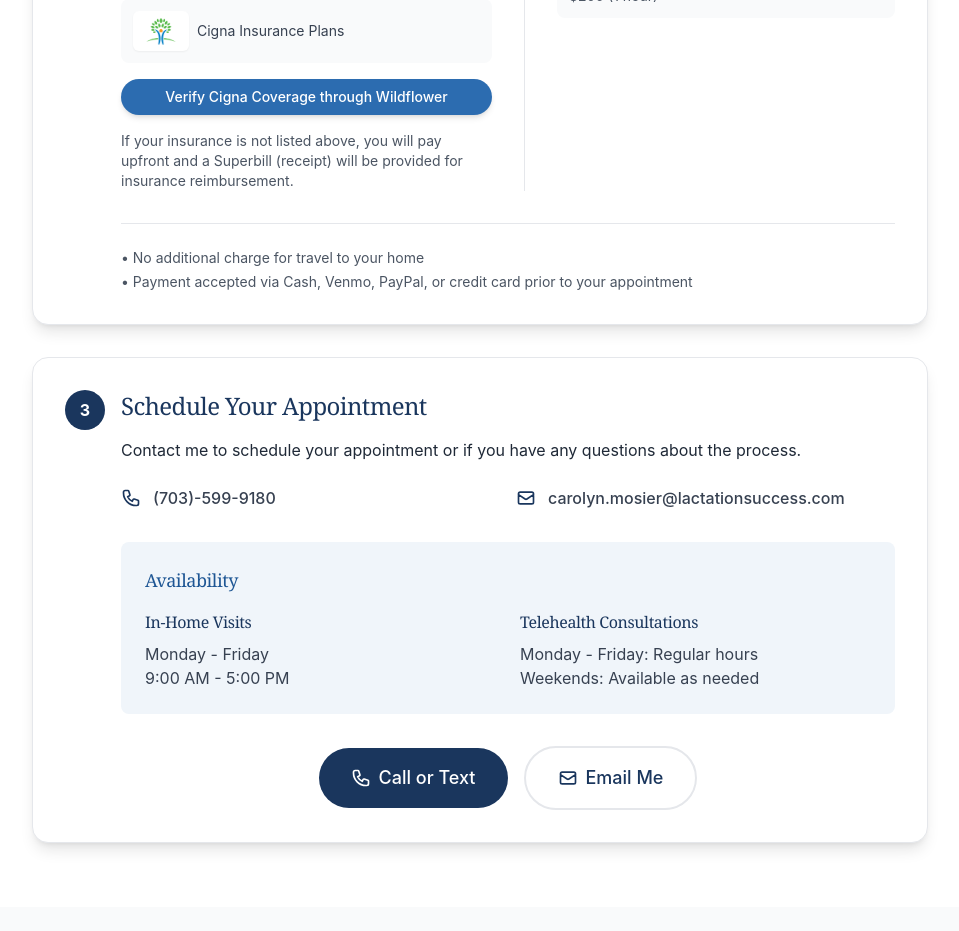
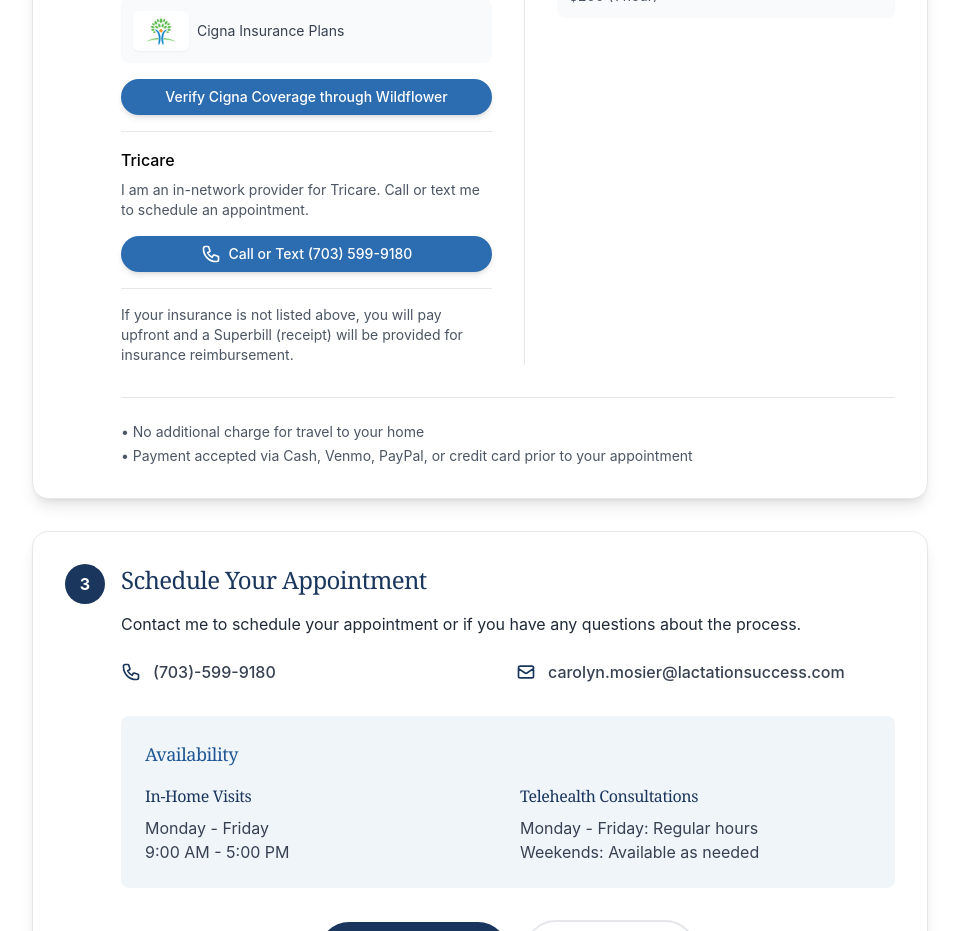
Before and after one commit to JoshuaMosier/lactation-success-site, a SvelteKit app: page /appointments in a window 1280 px wide. Shown: the part 1480-2411 px from the top of the page, without its empty margins (160-1119 px from the left). Built offline with nearby package versions, Linux system fonts and the light colour scheme.

Commit message:
tricare updates

```diff
--- a/src/routes/appointments/+page.svelte
+++ b/src/routes/appointments/+page.svelte
@@ -285,8 +285,30 @@
                         </span>
                       </a>
                     </div>
+                    <div class="border-t border-gray-200 my-4"></div>
+                  <div class="flex items-center gap-2 mb-2 mt-4">
+                    <span class="font-medium">Tricare</span>
                   </div>
-
+                  <p class="text-gray-600 text-sm mb-4">
+                    I am an in-network provider for Tricare. Call or text me to schedule an appointment.
+                  </p>
+                  <a
+                  href="tel:+17035999180"
+                  class="group relative inline-flex w-full items-center justify-center overflow-hidden rounded-full bg-theme-700 px-4 py-2 text-sm font-medium text-white shadow-md transition duration-300 ease-out hover:bg-theme-800"
+                  >
+                    <span class="absolute inset-0 flex h-full w-full justify-center [transform:translateX(-100%)] group-hover:[transform:translateX(100%)]">
+                      <div class="absolute inset-0 bg-gradient-to-r from-transparent via-white/10 to-transparent"></div>
+                    </span>
+                    <span class="flex items-center gap-2">
+                      <svg class="h-5 w-5" fill="none" stroke="currentColor" viewBox="0 0 24 24">
+                        <path stroke-linecap="round" stroke-linejoin="round" stroke-width="2" d="M3 5a2 2 0 012-2h3.28a1 1 0 01.948.684l1.498 4.493a1 1 0 01-.502 1.21l-2.257 1.13a11.042 11.042 0 005.516 5.516l1.13-2.257a1 1 0 011.21-.502l4.493 1.498a1 1 0 01.684.949V19a2 2 0 01-2 2h-1C9.716 21 3 14.284 3 6V5z" />
+                      </svg>
+                      Call or Text (703) 599-9180
+                    </span>
+                  </a>
+                  </div>
+                  <!-- add separator -->
+                  <div class="border-t border-gray-200 my-4"></div>
                   <p class="text-gray-600 text-sm mt-4">If your insurance is not listed above, you will pay upfront and a Superbill (receipt) will be provided for insurance reimbursement.</p>
                 </div>
 
--- a/src/routes/insurance/+page.svelte
+++ b/src/routes/insurance/+page.svelte
@@ -202,7 +202,7 @@
         <div class="mt-8">
           <h3 class="text-xl font-medium text-gray-900 mb-4">Tricare Plans:</h3>
           <p class="mt-8 text-lg text-gray-600 bg-theme-50 p-4 rounded-lg border border-theme-100">
-            If you have Tricare, please call me to schedule an appointment. I am a certified Tricare provider.
+            If you have Tricare, please call me to schedule an appointment. I am an in-network Tricare provider.
           </p>
           </div>
       </div>
```
